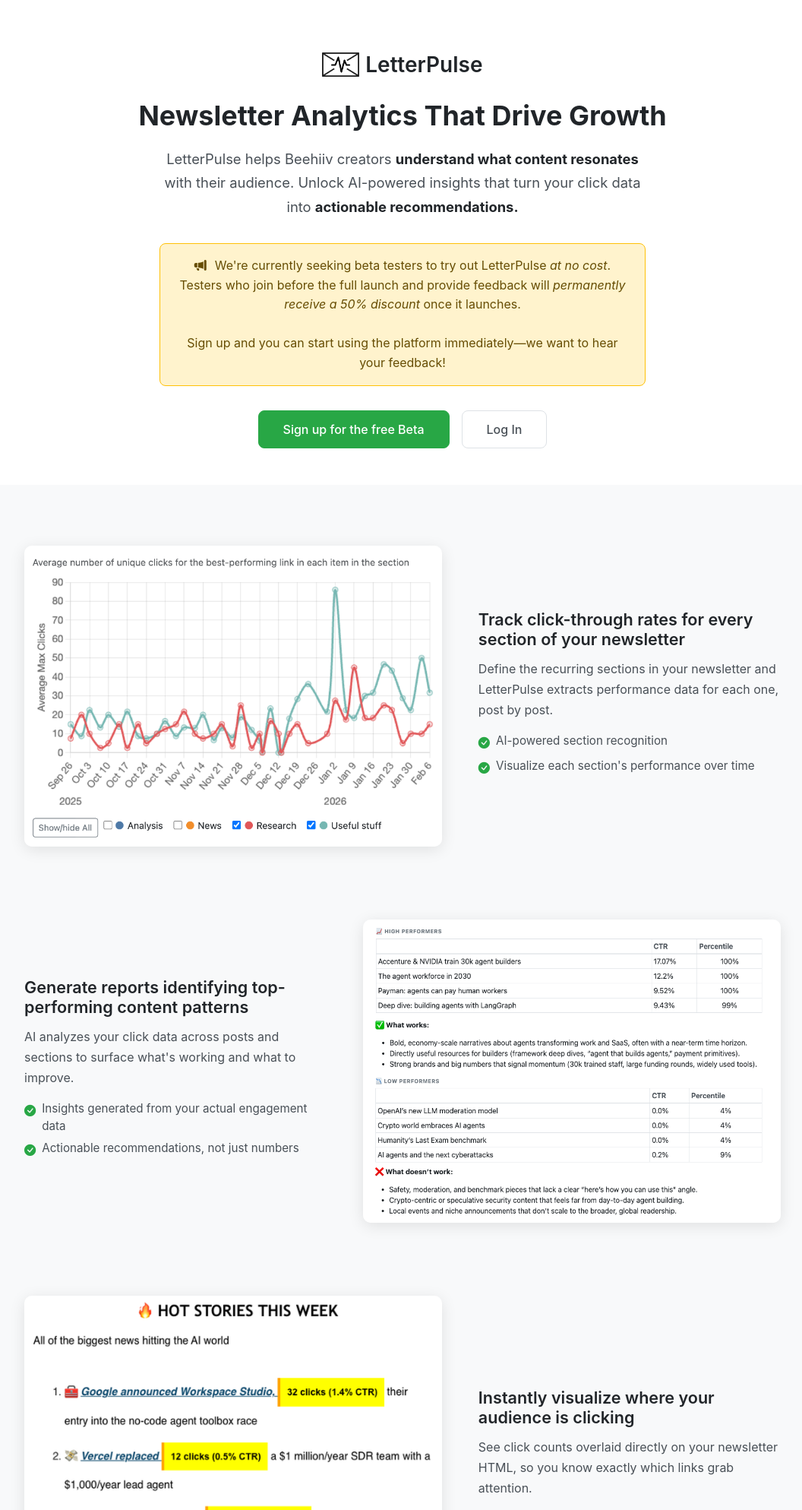
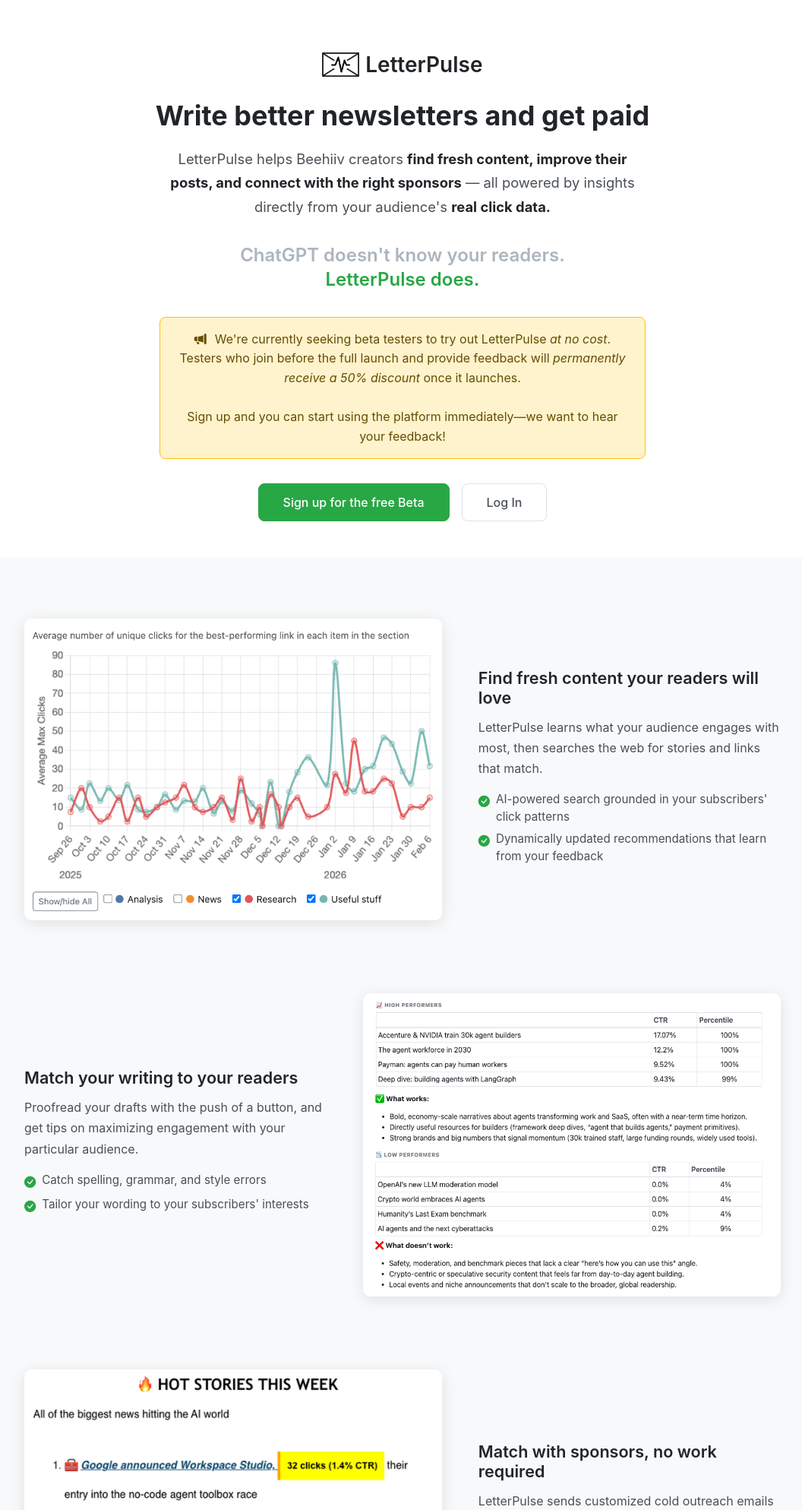
Before and after one commit to mcunningham1440/letterpulse, a Django app: page / in a window 1280 px wide. Shown: the top 1987 px of the page at 76% size, without its empty margins (110-1166 px from the left). Run offline with Django 5.2, Linux system fonts and the light colour scheme; parts of the project's set-up code (start-up, migrations or seed data) failed here and were passed over.

Commit message:
Overhauled landing page

```diff
--- a/analytics/templates/analytics/about.html
+++ b/analytics/templates/analytics/about.html
@@ -4,11 +4,11 @@
 <head>
     <meta charset="UTF-8">
     <meta name="viewport" content="width=device-width, initial-scale=1.0">
-    <title>LetterPulse - Newsletter Analytics That Drive Growth</title>
+    <title>LetterPulse - Write better newsletters and get paid</title>
 
     <!-- Open Graph -->
-    <meta property="og:title" content="LetterPulse - Newsletter Analytics That Drive Growth">
-    <meta property="og:description" content="AI-powered insights that turn your Beehiiv click data into actionable recommendations.">
+    <meta property="og:title" content="LetterPulse - Write better newsletters and get paid">
+    <meta property="og:description" content="LetterPulse helps Beehiiv creators find fresh content, improve their posts, and connect with the right sponsors &mdash; all powered by insights directly from your audience's real click data.">
     <meta property="og:image" content="https://letterpulse.com{% static 'analytics/images/logo_no_text.png' %}">
     <meta property="og:type" content="website">
 
@@ -76,6 +76,24 @@
 
         .hero-description strong {
             color: #212529;
+        }
+
+        .hero-callout {
+            max-width: 640px;
+            margin: 0 auto 2rem;
+            font-size: 1.5rem;
+            font-weight: 600;
+            line-height: 1.35;
+        }
+
+        .hero-callout .callout-muted {
+            display: block;
+            color: #adb5bd;
+        }
+
+        .hero-callout .callout-accent {
+            display: block;
+            color: var(--primary-green);
         }
 
         .beta-banner {
@@ -269,11 +287,16 @@
             </span>
         </div>
 
-        <h1 class="hero-tagline">Newsletter Analytics That Drive Growth</h1>
+        <h1 class="hero-tagline">Write better newsletters and get paid</h1>
 
         <p class="hero-description">
-            LetterPulse helps Beehiiv creators <strong>understand what content resonates</strong> with their audience. Unlock AI-powered insights that turn your click data into <strong>actionable recommendations.</strong>
+            LetterPulse helps Beehiiv creators <strong>find fresh content, improve their posts, and connect with the right sponsors</strong> &mdash; all powered by insights directly from your audience's <strong>real click data.</strong>
         </p>
+
+        <div class="hero-callout">
+            <span class="callout-muted">ChatGPT doesn't know your readers.</span>
+            <span class="callout-accent">LetterPulse does.</span>
+        </div>
 
         <div class="beta-banner">
             <i class="bi bi-megaphone-fill"></i>
@@ -292,14 +315,14 @@
         <!-- Feature 1: image left, text right -->
         <div class="feature-block">
             <div class="feature-img">
-                <img src="{% static 'analytics/images/section_perf_trends.png' %}" alt="Click-through rate tracking example">
+                <img src="{% static 'analytics/images/section_perf_trends.png' %}" alt="Content finder example">
             </div>
             <div class="feature-text">
-                <h3>Track click-through rates for every section of your newsletter</h3>
-                <p>Define the recurring sections in your newsletter and LetterPulse extracts performance data for each one, post by post.</p>
+                <h3>Find fresh content your readers will love</h3>
+                <p>LetterPulse learns what your audience engages with most, then searches the web for stories and links that match.</p>
                 <ul>
-                    <li><i class="bi bi-check-circle-fill"></i> AI-powered section recognition</li>
-                    <li><i class="bi bi-check-circle-fill"></i> Visualize each section's performance over time</li>
+                    <li><i class="bi bi-check-circle-fill"></i> AI-powered search grounded in your subscribers' click patterns</li>
+                    <li><i class="bi bi-check-circle-fill"></i> Dynamically updated recommendations that learn from your feedback</li>
                 </ul>
             </div>
         </div>
@@ -307,14 +330,14 @@
         <!-- Feature 2: text left, image right -->
         <div class="feature-block reverse">
             <div class="feature-img">
-                <img src="{% static 'analytics/images/perf_report.png' %}" alt="AI-generated report example">
+                <img src="{% static 'analytics/images/perf_report.png' %}" alt="Proofreading tips example">
             </div>
             <div class="feature-text">
-                <h3>Generate reports identifying top-performing content patterns</h3>
-                <p>AI analyzes your click data across posts and sections to surface what's working and what to improve.</p>
+                <h3>Match your writing to your readers</h3>
+                <p>Proofread your drafts with the push of a button, and get tips on maximizing engagement with your particular audience.</p>
                 <ul>
-                    <li><i class="bi bi-check-circle-fill"></i> Insights generated from your actual engagement data</li>
-                    <li><i class="bi bi-check-circle-fill"></i> Actionable recommendations, not just numbers</li>
+                    <li><i class="bi bi-check-circle-fill"></i> Catch spelling, grammar, and style errors</li>
+                    <li><i class="bi bi-check-circle-fill"></i> Tailor your wording to your subscribers' interests</li>
                 </ul>
             </div>
         </div>
@@ -322,13 +345,14 @@
         <!-- Feature 3: image left, text right -->
         <div class="feature-block">
             <div class="feature-img">
-                <img src="{% static 'analytics/images/click_vis.png' %}" alt="Click visualization example">
+                <img src="{% static 'analytics/images/click_vis.png' %}" alt="Sponsor matching example">
             </div>
             <div class="feature-text">
-                <h3>Instantly visualize where your audience is clicking</h3>
-                <p>See click counts overlaid directly on your newsletter HTML, so you know exactly which links grab attention.</p>
+                <h3>Match with sponsors, no work required</h3>
+                <p>LetterPulse sends customized cold outreach emails to brands whose products align with what your readers click on most.</p>
                 <ul>
-                    <li><i class="bi bi-check-circle-fill"></i> Click counts displayed inline on every link</li>
+                    <li><i class="bi bi-check-circle-fill"></i> Sponsor matches grounded in your audience's real interests</li>
+                    <li><i class="bi bi-check-circle-fill"></i> Outreach drafts in your newsletter's voice</li>
                 </ul>
             </div>
         </div>
@@ -337,7 +361,7 @@
 
     <!-- Bottom CTA -->
     <section class="bottom-cta">
-        <h2>Ready to understand what resonates?</h2>
+        <h2>Ready to write better newsletters?</h2>
         <div class="cta-buttons">
             <a href="{% url 'account_signup' %}" class="btn btn-primary">Sign up for the free Beta</a>
             <a href="{% url 'account_login' %}" class="btn btn-outline-secondary">Log In</a>
```
